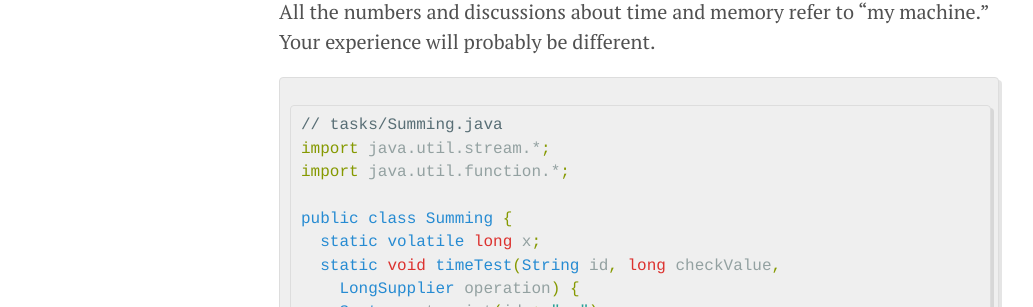
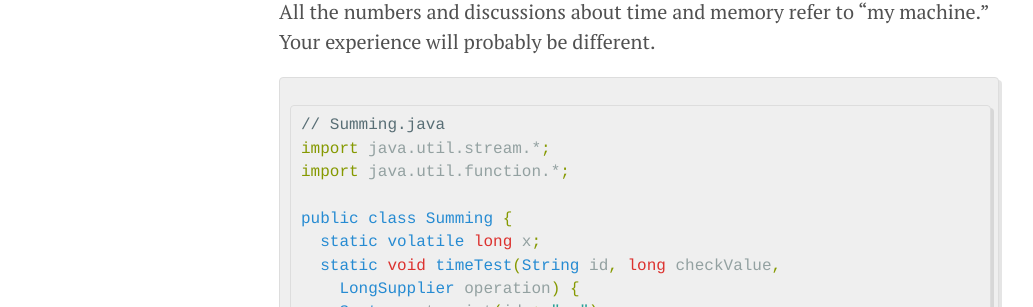
Before and after one commit to djaus2/BruceEckel.github.io, a Jekyll site: the page built from _posts/2016-04-27-java-8-parallel-operations-are-not-as-simple-as-they-seem.md, in a window 1280 px wide and 900 px high, scrolled down 623 px. Shown: the part 144-451 px from the top of the window, without its empty margins (1-1034 px from the left). Built offline with Jekyll 4.4.1, drawn with Linux system fonts in a browser that asks for light colours; Markdown is read by kramdown in place of the engine named in the settings; comment, search, counter and statistics services are not loaded; some of the changed text lies outside the part shown.

Commit message:
Removed tasks/

````diff
--- a/_posts/2016-04-27-java-8-parallel-operations-are-not-as-simple-as-they-seem.md
+++ b/_posts/2016-04-27-java-8-parallel-operations-are-not-as-simple-as-they-seem.md
@@ -25,7 +25,7 @@ All the numbers and discussions about time and memory refer to "my machine."
 Your experience will probably be different.
 
 ```java
-// tasks/Summing.java
+// Summing.java
 import java.util.stream.*;
 import java.util.function.*;
 
@@ -115,7 +115,7 @@ we'll run into garbage collection timing issues.
 First we'll try an array filled with primitive `long`s:
 
 ```java
-// tasks/Summing2.java
+// Summing2.java
 import java.util.*;
 
 public class Summing2 {
@@ -168,7 +168,7 @@ statements about what to do, other than "you have to try it out."
 Finally, consider the effect of using wrapped `Long`s instead:
 
 ```java
-// tasks/Summing3.java
+// Summing3.java
 import java.util.*;
 
 public class Summing3 {
@@ -217,7 +217,7 @@ I separated the `parallel()` version because running it inside the above program
 caused a lengthy garbage collection, distorting the results:
 
 ```java
-// tasks/Summing4.java
+// Summing4.java
 import java.util.*;
 
 public class Summing4 {
````
